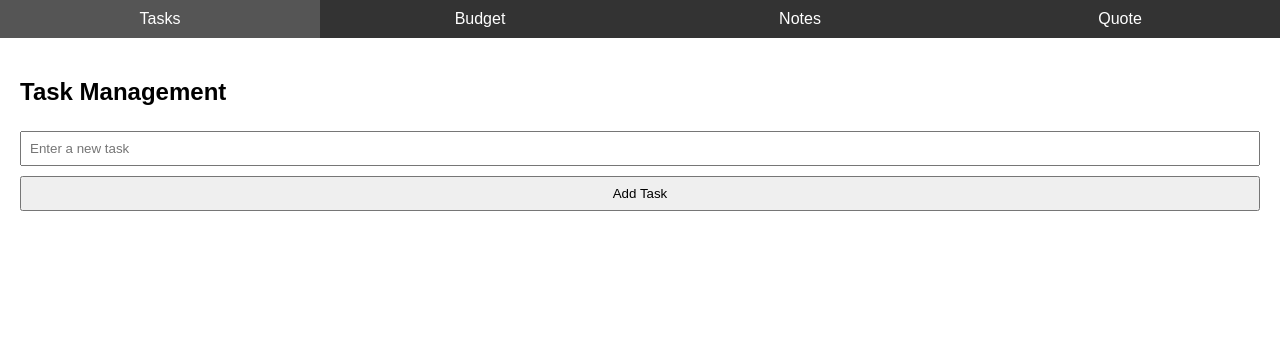
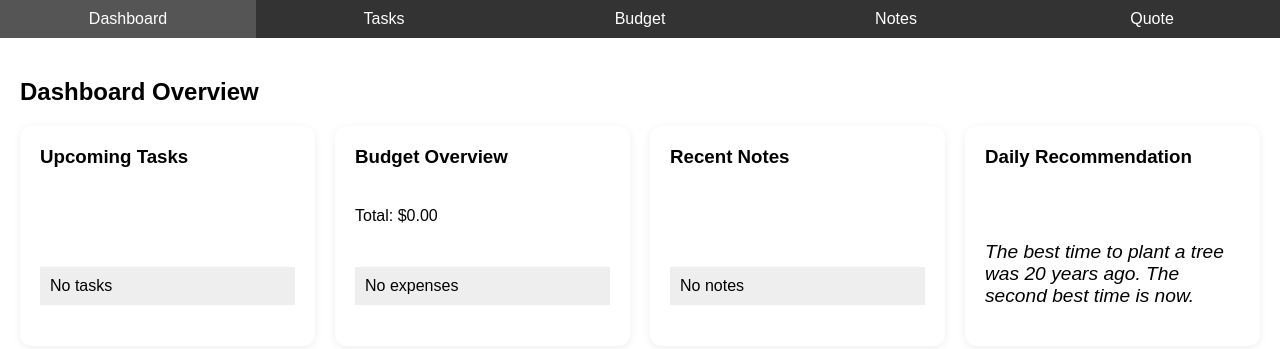
Before and after one commit to Jyothsna-E9/PAWeb, a plain HTML site: page index.html in a window 1280 px wide. Drawn offline with Linux system fonts and the light colour scheme.

Commit message:
Dashboard

```diff
--- a/index.html
+++ b/index.html
@@ -15,17 +15,63 @@
     ul { list-style: none; padding: 0; }
     li { background: #eee; margin: 5px 0; padding: 10px; display: flex; justify-content: space-between; align-items: center; }
     .quote { font-style: italic; font-size: 1.2em; }
+    /* Dashboard styles */
+    .dashboard-grid {
+      display: grid;
+      grid-template-columns: repeat(auto-fit, minmax(250px, 1fr));
+      gap: 20px;
+      margin-top: 20px;
+    }
+    .dashboard-card {
+      background: #fff;
+      border-radius: 12px;
+      box-shadow: 0 2px 8px rgba(0,0,0,0.07);
+      padding: 20px;
+      min-height: 180px;
+      display: flex;
+      flex-direction: column;
+      justify-content: space-between;
+    }
+    .dashboard-card h3 { margin-top: 0; }
+    @media (max-width: 600px) {
+      .dashboard-grid { grid-template-columns: 1fr; }
+      .tabs { flex-direction: column; }
+    }
   </style>
 </head>
 <body>
   <div class="tabs">
-    <div class="tab active" data-section="tasks">Tasks</div>
+    <div class="tab active" data-section="dashboard">Dashboard</div>
+    <div class="tab" data-section="tasks">Tasks</div>
     <div class="tab" data-section="budget">Budget</div>
     <div class="tab" data-section="notes">Notes</div>
     <div class="tab" data-section="quote">Quote</div>
   </div>
 
-  <div class="section active" id="tasks">
+  <div class="section active" id="dashboard">
+    <h2>Dashboard Overview</h2>
+    <div class="dashboard-grid">
+      <div class="dashboard-card">
+        <h3>Upcoming Tasks</h3>
+        <ul id="dashboardTasks"></ul>
+      </div>
+      <div class="dashboard-card">
+        <h3>Budget Overview</h3>
+        <div>Total: $<span id="dashboardTotal">0</span></div>
+        <ul id="dashboardExpenses"></ul>
+      </div>
+      <div class="dashboard-card">
+        <h3>Recent Notes</h3>
+        <ul id="dashboardNotes"></ul>
+      </div>
+      <div class="dashboard-card">
+        <h3>Daily Recommendation</h3>
+        <p class="quote" id="dashboardQuote">Loading...</p>
+      </div>
+    </div>
+  </div>
+
+  <div class="section" id="tasks">
     <h2>Task Management</h2>
     <input type="text" id="taskInput" placeholder="Enter a new task">
     <button onclick="addTask()">Add Task</button>
@@ -64,6 +110,58 @@
       });
     });
 
+    // Dashboard population
+    function loadDashboard() {
+      // Tasks
+      const tasks = JSON.parse(localStorage.getItem('tasks') || '[]');
+      const dashTasks = document.getElementById('dashboardTasks');
+      dashTasks.innerHTML = '';
+      tasks.slice(0, 3).forEach(task => {
+        const li = document.createElement('li');
+        li.textContent = task;
+        dashTasks.appendChild(li);
+      });
+      if (tasks.length === 0) {
+        dashTasks.innerHTML = '<li>No tasks</li>';
+      }
+      // Budget
+      const expenses = JSON.parse(localStorage.getItem('expenses') || '[]');
+      const dashTotal = expenses.reduce((acc, exp) => acc + exp.amount, 0);
+      document.getElementById('dashboardTotal').textContent = dashTotal.toFixed(2);
+      const dashExpenses = document.getElementById('dashboardExpenses');
+      dashExpenses.innerHTML = '';
+      expenses.slice(-2).reverse().forEach(exp => {
+        const li = document.createElement('li');
+        li.textContent = `${exp.name}: $${exp.amount}`;
+        dashExpenses.appendChild(li);
+      });
+      if (expenses.length === 0) {
+        dashExpenses.innerHTML = '<li>No expenses</li>';
+      }
+      // Notes
+      const notes = JSON.parse(localStorage.getItem('notes') || '[]');
+      const dashNotes = document.getElementById('dashboardNotes');
+      dashNotes.innerHTML = '';
+      notes.slice(-2).reverse().forEach(note => {
+        const li = document.createElement('li');
+        li.textContent = note;
+        dashNotes.appendChild(li);
+      });
+      if (notes.length === 0) {
+        dashNotes.innerHTML = '<li>No notes</li>';
+      }
+      // Quote
+      const quotes = [
+        "The best time to plant a tree was 20 years ago. The second best time is now.",
+        "Do what you can, with what you have, where you are.",
+        "Success is not how high you have climbed, but how you make a positive difference.",
+        "Believe you can and you're halfway there.",
+        "Don't watch the clock; do what it does. Keep going."
+      ];
+      const index = Math.floor(Math.random() * quotes.length);
+      document.getElementById('dashboardQuote').textContent = quotes[index];
+    }
+
     // Task Management
     function loadTasks() {
       const tasks = JSON.parse(localStorage.getItem('tasks') || '[]');
@@ -82,12 +180,14 @@
       localStorage.setItem('tasks', JSON.stringify(tasks));
       input.value = '';
       loadTasks();
+      loadDashboard();
     }
     function deleteTask(index) {
       const tasks = JSON.parse(localStorage.getItem('tasks'));
       tasks.splice(index, 1);
       localStorage.setItem('tasks', JSON.stringify(tasks));
       loadTasks();
+      loadDashboard();
     }
 
     // Budget Tracker
@@ -112,12 +212,14 @@
       document.getElementById('expenseName').value = '';
       document.getElementById('expenseAmount').value = '';
       loadExpenses();
+      loadDashboard();
     }
     function deleteExpense(index) {
       const expenses = JSON.parse(localStorage.getItem('expenses'));
       expenses.splice(index, 1);
       localStorage.setItem('expenses', JSON.stringify(expenses));
       loadExpenses();
+      loadDashboard();
     }
 
     // Notes
@@ -138,12 +240,14 @@
       localStorage.setItem('notes', JSON.stringify(notes));
       document.getElementById('noteText').value = '';
       loadNotes();
+      loadDashboard();
     }
     function deleteNote(index) {
       const notes = JSON.parse(localStorage.getItem('notes'));
       notes.splice(index, 1);
       localStorage.setItem('notes', JSON.stringify(notes));
       loadNotes();
+      loadDashboard();
     }
 
     // Quote of the Day (random from static list)
@@ -164,6 +268,7 @@
     loadExpenses();
     loadNotes();
     loadQuote();
+    loadDashboard();
   </script>
 </body>
 </html>
```
